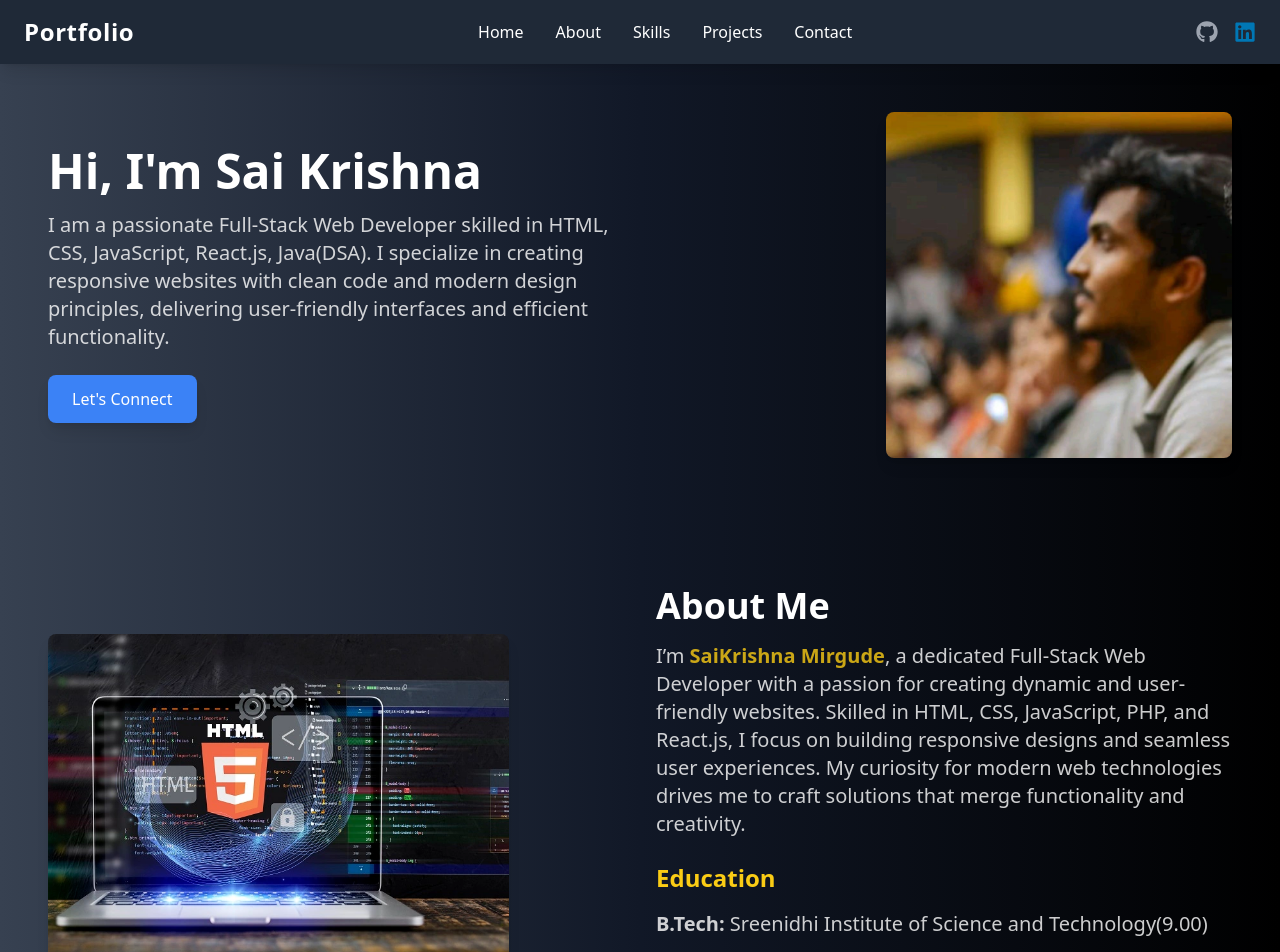
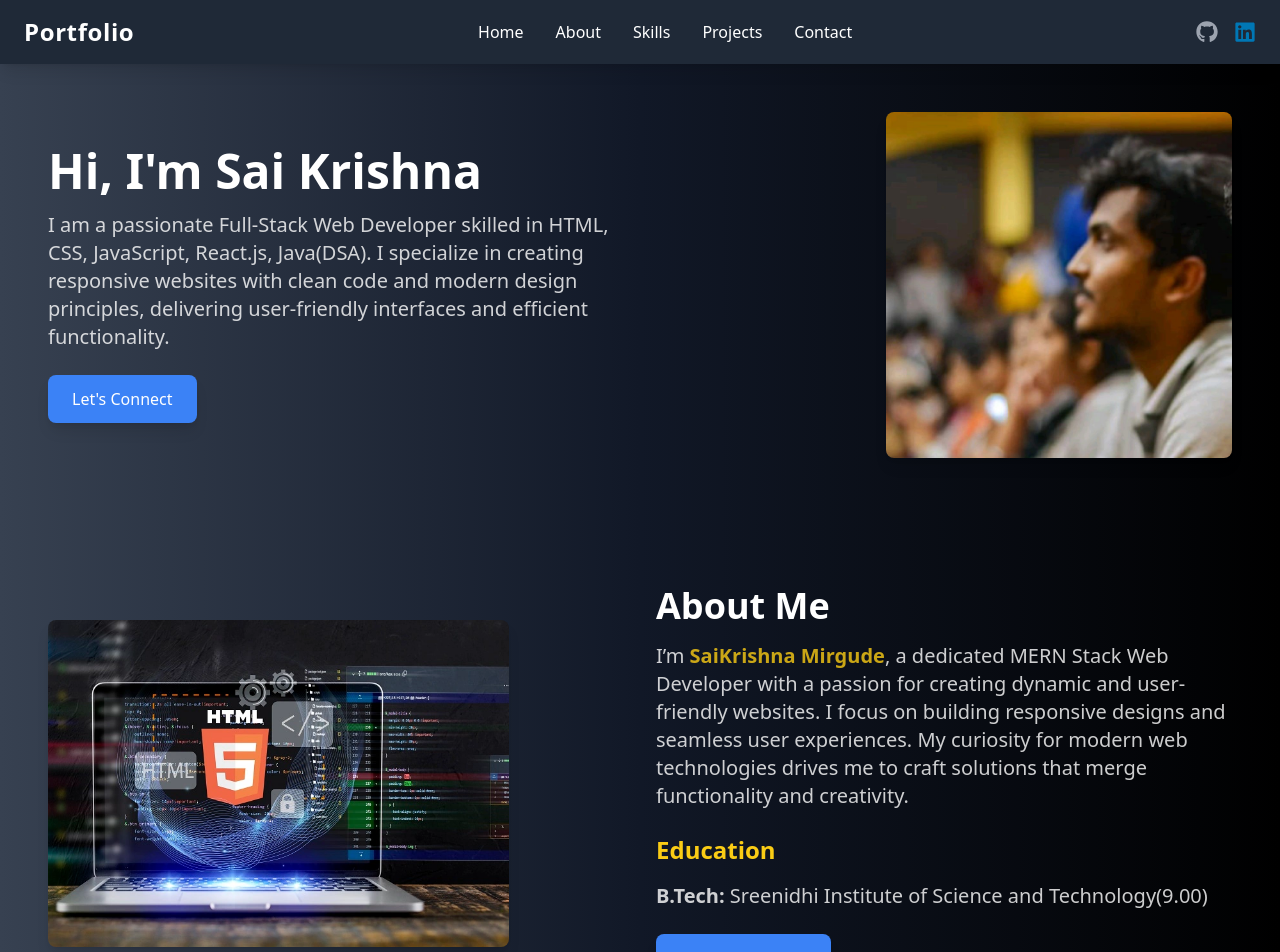
Before and after one commit to MirgudeSaikrishna/Portfolio, a React (Vite) app: page / in a window 1280 px wide. Shown: the top 952 px of the page. Built offline with nearby package versions, Linux system fonts and the light colour scheme.

Commit message:
Update About.jsx

```diff
--- a/src/components/About.jsx
+++ b/src/components/About.jsx
@@ -30,9 +30,8 @@ function About() {
           <p className="text-lg sm:text-xl opacity-80 leading-relaxed">
             I’m{" "}
             <span className="text-yellow-400 font-bold">SaiKrishna Mirgude</span>, a
-            dedicated Full-Stack Web Developer with a passion for creating
-            dynamic and user-friendly websites. Skilled in HTML, CSS,
-            JavaScript, PHP, and React.js, I focus on building responsive
+            dedicated MERN Stack Web Developer with a passion for creating
+            dynamic and user-friendly websites. I focus on building responsive
             designs and seamless user experiences. My curiosity for modern web
             technologies drives me to craft solutions that merge functionality
             and creativity.
```
